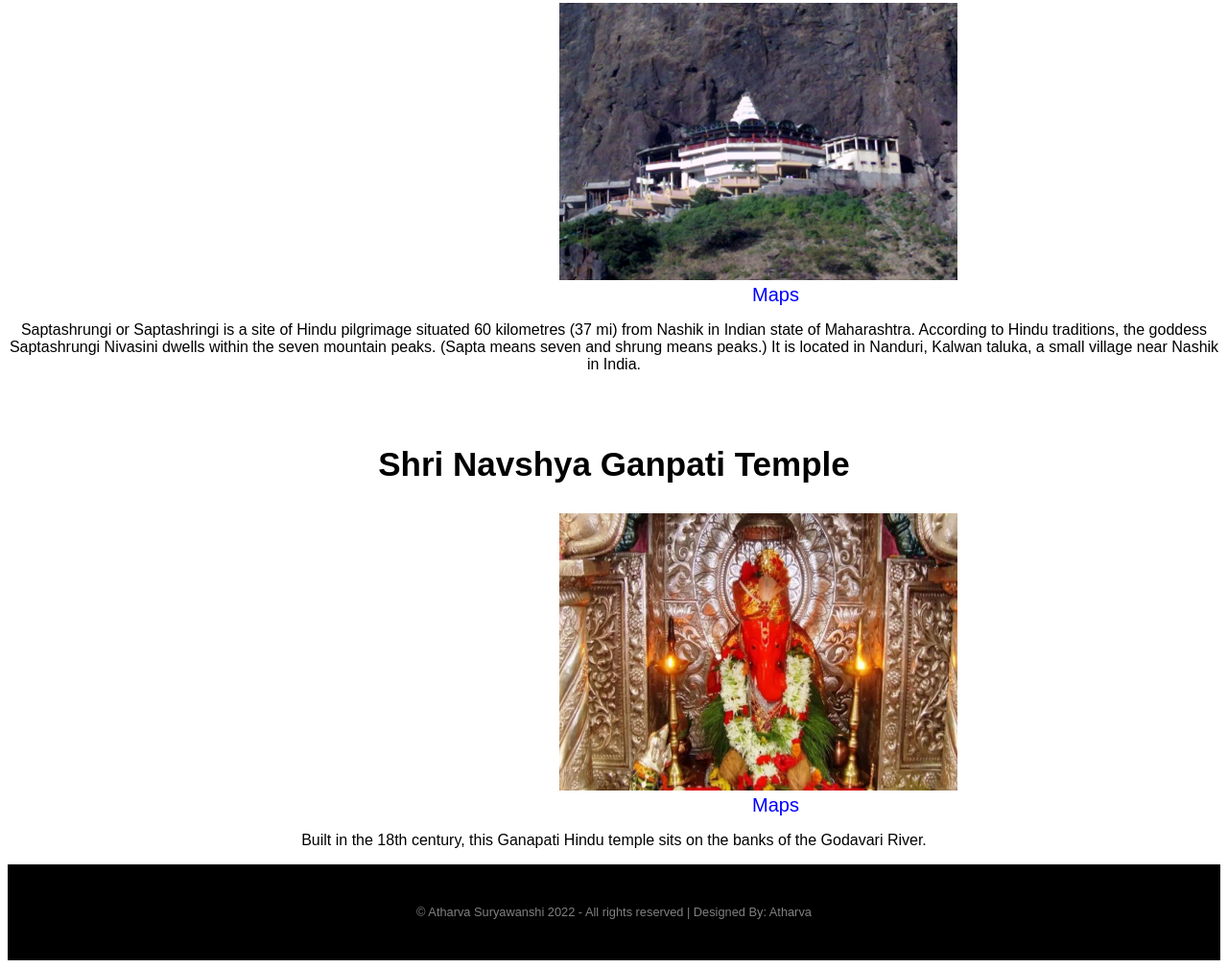
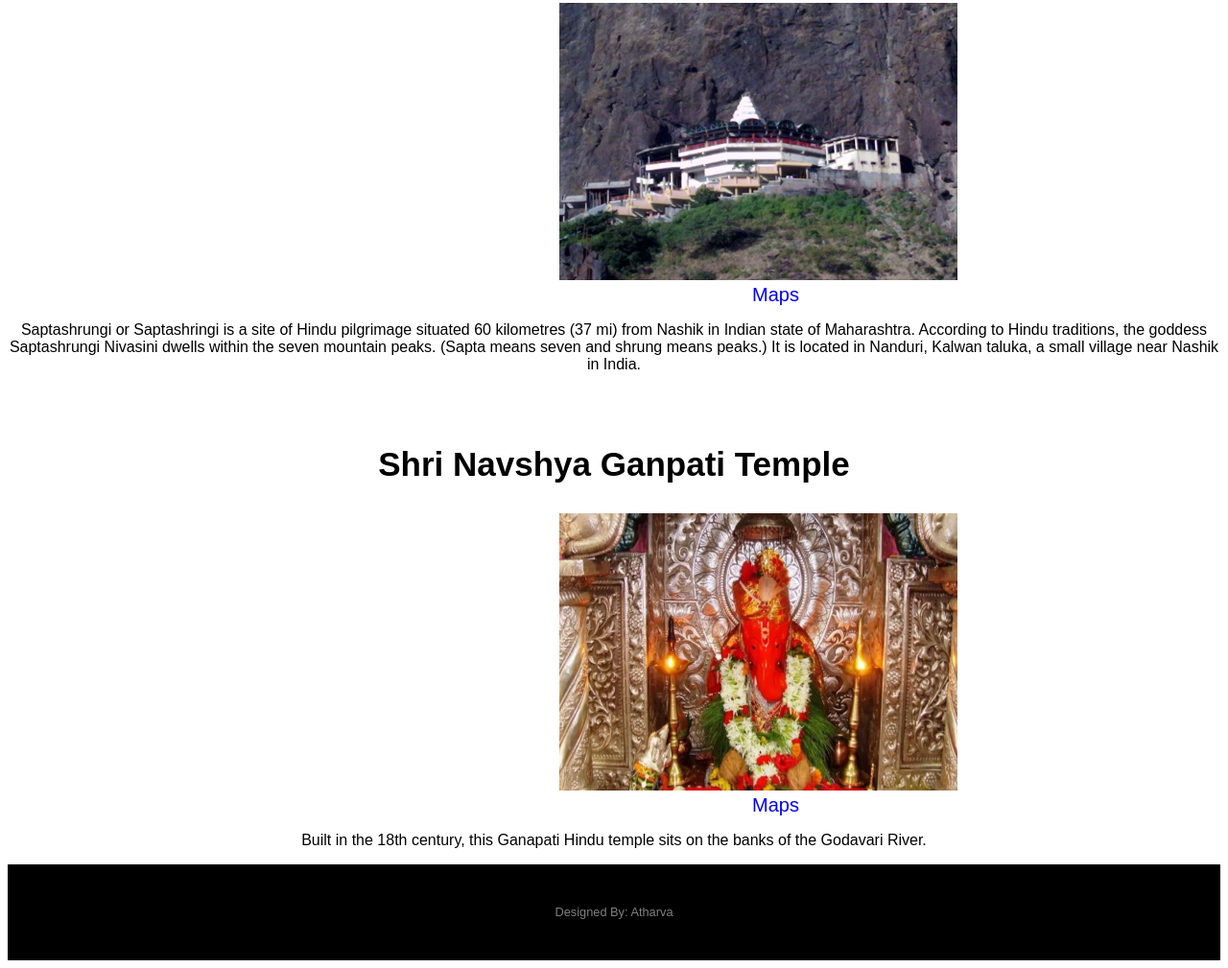
Before and after one commit to Atharvasurya/nashikonline, a plain HTML site: page pill.html in a window 1280 px wide. Shown: the part 2399-3408 px from the top of the page at 96% size. Drawn offline with Linux system fonts and the light colour scheme.

Commit message:
Update pill.html

```diff
--- a/pill.html
+++ b/pill.html
@@ -68,7 +68,7 @@
     <footer>
       <div class="footer">
         <div class="row">
-          © Atharva Suryawanshi 2022 - All rights reserved | Designed By: Atharva
+         Designed By: Atharva
         </div>
       </div>
     </footer>
```
